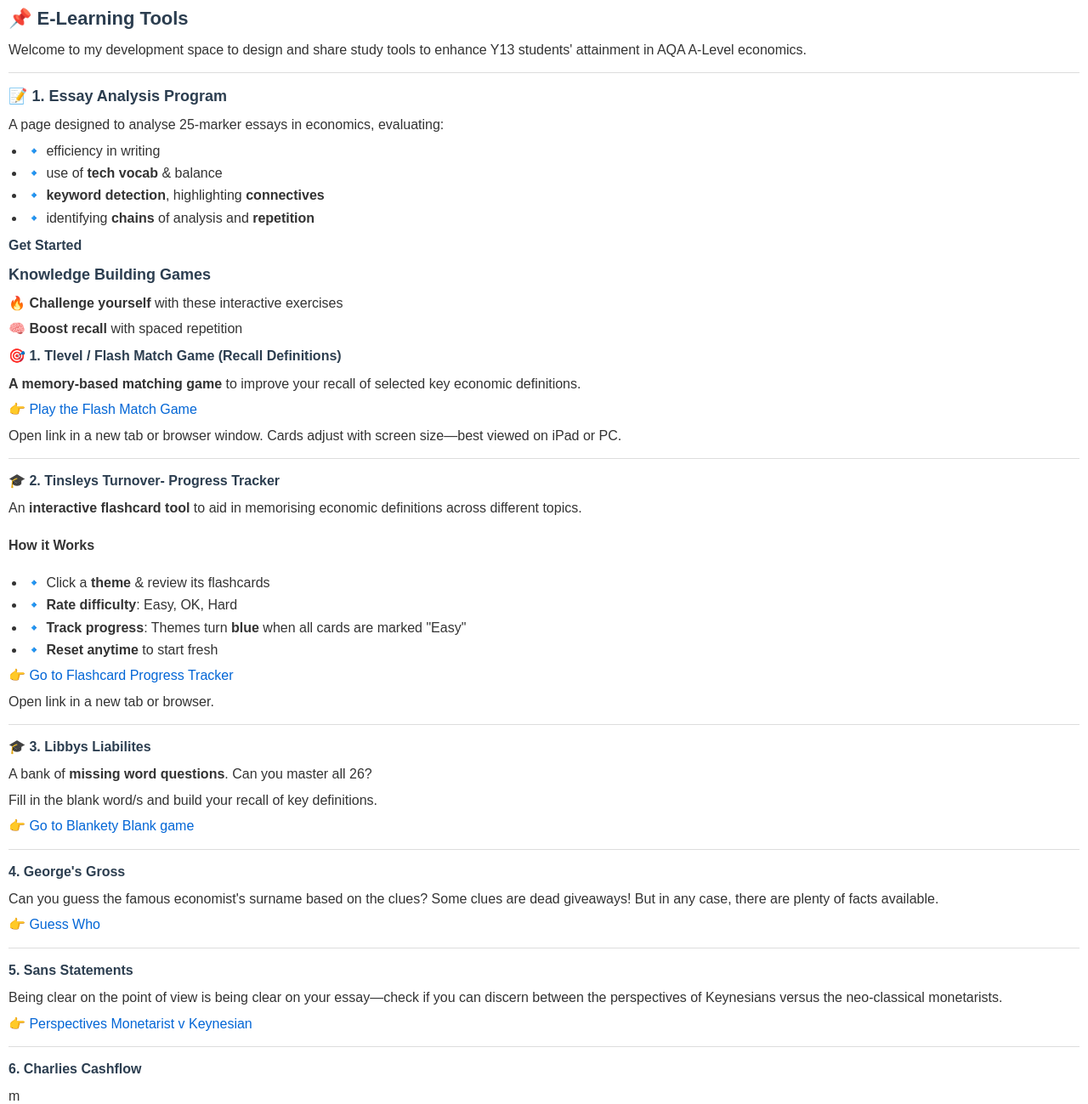
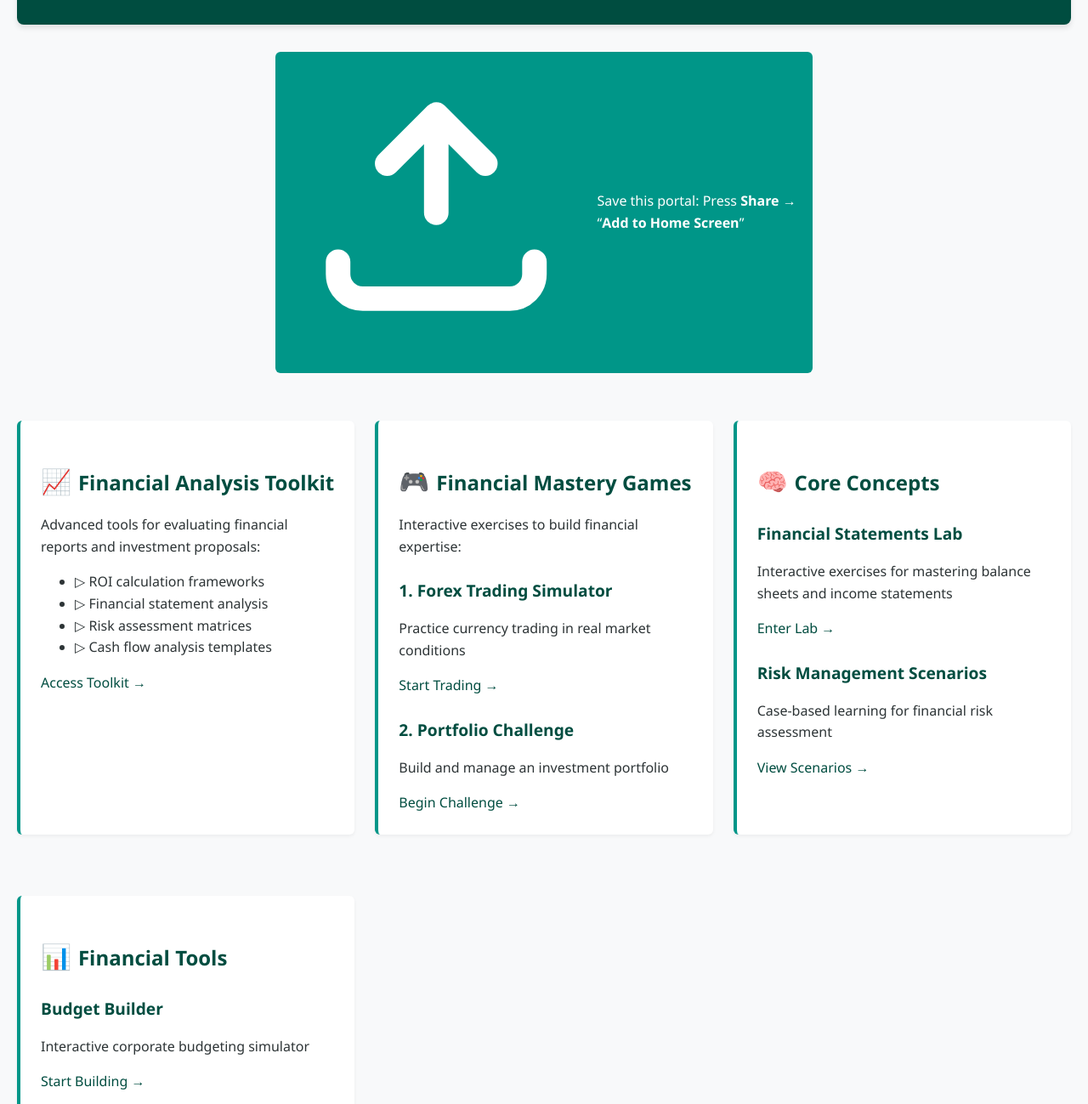
Before and after one commit to mathemountai/TLevel, a plain HTML site: page Index.html in a window 1280 px wide. Shown: the part 167-1466 px from the top of the page at 85% size. Drawn offline with Linux system fonts and the light colour scheme.

Commit message:
Update Index.html

```diff
--- a/Index.html
+++ b/Index.html
@@ -3,226 +3,189 @@
 <head>
   <meta charset="UTF-8">
   <meta name="viewport" content="width=device-width, initial-scale=1.0">
-  <title>EconMrLong</title>
+  <title>TLevel Finance | Financial Education Tools</title>
   <link rel="manifest" href="./manifest.json">
-  <!-- Apple Touch Icons -->
-  <link rel="apple-touch-icon" href="/EconMrLong/Icons/icon-192x192.png">
-  <link rel="apple-touch-icon" sizes="192x192" href="/EconMrLong/Icons/icon-192x192.png">
-  <link rel="apple-touch-icon" sizes="512x512" href="/EconMrLong/Icons/icon-512x512.png">
-  <link rel="apple-touch-icon" sizes="180x180" href="/EconMrLong/Icons/icon-192x192.png">
+  <!-- Icon links (update paths as needed) -->
+  <link rel="apple-touch-icon" href="/TLevelFinance/Icons/icon-192x192.png">
+  <link rel="icon" type="image/png" href="icon-192x192.png">
 
-  <!-- Splash Screen Meta Tags -->
-  <meta name="apple-mobile-web-app-capable" content="yes"> <!-- Deprecated but still required for iOS -->
-  <meta name="mobile-web-app-capable" content="yes"> <!-- Correct version for Android -->
-  <meta name="apple-mobile-web-app-status-bar-style" content="black-translucent">
-  <meta name="apple-mobile-web-app-title" content="EconMrLong">
+  <style>
+    /* ===== Financial Theme Styles ===== */
+    :root {
+      --primary-color: #004d40;  /* Dark teal */
+      --secondary-color: #009688;  /* Teal */
+      --accent-color: #4CAF50;  /* Green */
+      --background-light: #f8f9fa;
+    }
 
+    body {
+      font-family: 'Segoe UI', system-ui, sans-serif;
+      line-height: 1.6;
+      margin: 0;
+      padding: 20px;
+      background-color: var(--background-light);
+      color: #2d3436;
+    }
 
-  <!-- Add icons for iOS home screen -->
-  <link rel="apple-touch-icon" sizes="192x192" href="./Image/icon-192x192.png">
-  <link rel="apple-touch-icon" sizes="512x512" href="./Image/icon-512x512.png">
-  <style>
-    /* General Styles */
-    body {
-      font-family: Arial, sans-serif;
-      line-height: 1.4;
-      margin: 10px;
-      color: #333;
+    header {
+      background: var(--primary-color);
+      color: white;
+      padding: 1.5rem;
+      border-radius: 8px;
+      margin-bottom: 2rem;
+      box-shadow: 0 4px 6px rgba(0,0,0,0.1);
     }
+
+    .logo {
+      width: 40px;
+      height: 40px;
+      margin-right: 15px;
+      vertical-align: middle;
+    }
+
     h1, h2, h3 {
-      color: #2c3e50;
-      margin: 10px 0;
+      color: var(--primary-color);
+      margin: 1.5rem 0 1rem;
     }
-    h1 {
-      font-size: 22px;
+
+    h1 { font-size: 2rem; border-bottom: 2px solid var(--secondary-color); padding-bottom: 0.5rem; }
+    h2 { font-size: 1.5rem; }
+    h3 { font-size: 1.2rem; }
+
+    .finance-card {
+      background: white;
+      border-left: 4px solid var(--secondary-color);
+      padding: 1.5rem;
+      margin: 1.5rem 0;
+      border-radius: 6px;
+      box-shadow: 0 2px 4px rgba(0,0,0,0.05);
+      transition: transform 0.2s;
     }
-    h2 {
-      font-size: 18px;
+
+    .finance-card:hover {
+      transform: translateY(-2px);
     }
-    h3 {
-      font-size: 16px;
+
+    .news-flash {
+      background: var(--secondary-color);
+      color: white;
+      padding: 1rem;
+      border-radius: 6px;
+      display: flex;
+      align-items: center;
+      gap: 1rem;
+      margin: 2rem auto;
+      max-width: 600px;
     }
-    p {
-      margin: 8px 0;
+
+    .module-grid {
+      display: grid;
+      grid-template-columns: repeat(auto-fit, minmax(300px, 1fr));
+      gap: 1.5rem;
+      margin: 2rem 0;
     }
+
     a {
-      color: #0366d6;
+      color: var(--primary-color);
+      font-weight: 500;
       text-decoration: none;
+      border-bottom: 2px solid transparent;
+      transition: all 0.2s;
     }
+
     a:hover {
-      text-decoration: underline;
+      color: var(--secondary-color);
+      border-bottom-color: currentColor;
     }
-    ul, ol {
-      margin: 8px 0;
-      padding-left: 20px;
-    }
+
     hr {
       border: 0;
       height: 1px;
-      background: #ddd;
-      margin: 15px 0;
+      background: linear-gradient(to right, transparent, var(--secondary-color), transparent));
+      margin: 2rem 0;
     }
 
-    /* Header Styles */
-    header {
-      display: flex;
-      align-items: center;
-      padding: 8px;
-      background-color: #f8f9fa;
-      border-bottom: 1px solid #ddd;
-      margin-bottom: 10px;
-    }
-    .logo {
-      width: 30px; /* Smaller logo for mobile */
-      height: 30px;
-      margin-right: 8px; /* Reduced spacing */
-    }
-
-    /* Compact List Styles */
-    ul li, ol li {
-      margin: 4px 0; /* Tighter list item spacing */
-    }
-
-    /* Links with Icons */
-    .link-icon {
-      display: inline-block;
-      margin-right: 5px;
+    /* ===== Financial Icons ===== */
+    .icon {
+      font-size: 1.2em;
+      margin-right: 0.5rem;
     }
   </style>
 </head>
 
-  <title>News Flash Box</title>
-  <style>
-    .news-flash {
-      background-color: #87CEEB;
-      border: 1px solid #fcd34d;
-      padding: 15px 20px;
-      border-radius: 8px;
-      font-family: sans-serif;
-      display: flex;
-      align-items: center;
-      gap: 12px;
-      max-width: 500px;
-      margin: 20px auto;
-      box-shadow: 0 4px 6px rgba(0, 0, 0, 0.1);
-    }
-
-    .share-icon {
-      width: 24px;
-      height: 24px;
-      flex-shrink: 0;
-    }
-
-    .news-text {
-      font-size: 16px;
-      color: #ffffff;
-    }
-  </style>
-</head>
 <body>
+  <header>
+    <img src="icon-192x192.png" alt="TLevel Finance Logo" class="logo">
+    <h1>TLevel Finance</h1>
+  </header>
 
   <div class="news-flash">
-    <!-- Share Icon: arrow coming out of a box (SVG) -->
     <svg class="share-icon" xmlns="http://www.w3.org/2000/svg" fill="none" viewBox="0 0 24 24" stroke="currentColor">
       <path stroke-linecap="round" stroke-linejoin="round" stroke-width="2"
         d="M4 16v1a2 2 0 002 2h12a2 2 0 002-2v-1M12 12V4m0 0l-4 4m4-4l4 4" />
     </svg>
-
     <div class="news-text">
-      Press <strong>Share</strong> and select “<strong>Save to your device home screen</strong>”
+      Save this portal: Press <strong>Share</strong> → “<strong>Add to Home Screen</strong>”
     </div>
   </div>
 
-</body>
+  <main class="module-grid">
+    <!-- Financial Analysis Program -->
+    <div class="finance-card">
+      <h2><span class="icon">📈</span>Financial Analysis Toolkit</h2>
+      <p>Advanced tools for evaluating financial reports and investment proposals:</p>
+      <ul>
+        <li>▷ ROI calculation frameworks</li>
+        <li>▷ Financial statement analysis</li>
+        <li>▷ Risk assessment matrices</li>
+        <li>▷ Cash flow analysis templates</li>
+      </ul>
+      <a href="financial-analysis.html">Access Toolkit →</a>
+    </div>
 
+    <!-- Financial Literacy Games -->
+    <div class="finance-card">
+      <h2><span class="icon">🎮</span>Financial Mastery Games</h2>
+      <p>Interactive exercises to build financial expertise:</p>
+      <h3>1. Forex Trading Simulator</h3>
+      <p>Practice currency trading in real market conditions</p>
+      <a href="forex-simulator.html">Start Trading →</a>
 
+      <h3>2. Portfolio Challenge</h3>
+      <p>Build and manage an investment portfolio</p>
+      <a href="portfolio-challenge.html">Begin Challenge →</a>
+    </div>
 
-<body>
-  <header>
-    <!-- Add the logo -->
-    <img src="icon-192x192.png" alt="EconMrLong Logo" class="logo">
-    <!-- Add the title -->
-    <h1>EconMrLong</h1>
-  </header>
+    <!-- Financial Concepts -->
+    <div class="finance-card">
+      <h2><span class="icon">🧠</span>Core Concepts</h2>
+      <h3>Financial Statements Lab</h3>
+      <p>Interactive exercises for mastering balance sheets and income statements</p>
+      <a href="financial-statements.html">Enter Lab →</a>
 
-  <h1>📌 E-Learning Tools</h1>
-  <p>Welcome to my development space to design and share study tools to enhance Y13 students' attainment in AQA A-Level economics.</p>
-  <hr>
+      <h3>Risk Management Scenarios</h3>
+      <p>Case-based learning for financial risk assessment</p>
+      <a href="risk-management.html">View Scenarios →</a>
+    </div>
 
-  <h2>📝 1. Essay Analysis Program</h2>
-  <p>A page designed to analyse 25-marker essays in economics, evaluating:</p>
-  <ul>
-    <li>🔹 efficiency in writing</li>
-    <li>🔹 use of <strong>tech vocab</strong> & balance</li>
-    <li>🔹 <strong>keyword detection</strong>, highlighting <strong>connectives</strong></li>
-    <li>🔹 identifying <strong>chains</strong> of analysis and <strong>repetition</strong></li>
-  </ul>
+    <!-- Additional Financial Modules -->
+    <div class="finance-card">
+      <h2><span class="icon">📊</span>Financial Tools</h2>
+      <h3>Budget Builder</h3>
+      <p>Interactive corporate budgeting simulator</p>
+      <a href="budget-builder.html">Start Building →</a>
 
-  <h3>Get Started</h3>
-
-  <h2>Knowledge Building Games</h2>
-  <p>🔥 <strong>Challenge yourself</strong> with these interactive exercises</p>
-  <p>🧠 <strong>Boost recall</strong> with spaced repetition</p>
-
-  <h3>🎯 1. Tlevel / Flash Match Game (Recall Definitions)</h3>
-  <p><strong>A memory-based matching game</strong> to improve your recall of selected key economic definitions.</p>
-  <p>👉 <a href="tlevelfkadhcards.html">Play the Flash Match Game</a></p>
-  <p>Open link in a new tab or browser window. Cards adjust with screen size—best viewed on iPad or PC.</p>
-  <hr>
-
-  <h3>🎓 2. Tinsleys Turnover- Progress Tracker</h3>
-  <p>An <strong>interactive flashcard tool</strong> to aid in memorising economic definitions across different topics.</p>
-  <h4>How it Works</h4>
-  <ul>
-    <li>🔹 Click a <strong>theme</strong> & review its flashcards</li>
-    <li>🔹 <strong>Rate difficulty</strong>: Easy, OK, Hard</li>
-    <li>🔹 <strong>Track progress</strong>: Themes turn <strong>blue</strong> when all cards are marked "Easy"</li>
-    <li>🔹 <strong>Reset anytime</strong> to start fresh</li>
-  </ul>
-  <p>👉 <a href="Flashcardprogress8.html">Go to Flashcard Progress Tracker</a></p>
-  <p>Open link in a new tab or browser.</p>
-  <hr>
-
-  <h3>🎓 3. Libbys Liabilites</h3
-  <p>A bank of <strong>missing word questions</strong>. Can you master all 26?</p>
-  <p>Fill in the blank word/s and build your recall of key definitions.</p>
-  <p>👉 <a href="blanketyblank2.html">Go to Blankety Blank game</a></p>
-  <hr>
-
-  <h3> 4. George's Gross </h3>
-  <p>Can you guess the famous economist's surname based on the clues? Some clues are dead giveaways! But in any case, there are plenty of facts available.</p>
-  <p>👉 <a href="Guesswho/guesswho.html">Guess Who</a></p>
-  <hr>
-
-  <h3>5. Sans Statements</h3>
-  <p>Being clear on the point of view is being clear on your essay—check if you can discern between the perspectives of Keynesians versus the neo-classical monetarists.</p>
-  <p>👉 <a href="perspectives302.html">Perspectives Monetarist v Keynesian</a></p>
-  <hr>
-
-  <h3>6.  Charlies Cashflow</h3>m
-  <p>A bit of fun:</p>
-  <p>👉 <a href="keynesvhayak112.html">Manage the Macroeconomy by choosing appropriate policy</a></p>
-  <p>Keynes v Hayek: Can you achieve a stable economy and score AD & AS at equilibrium above 150? Good luck!</p>
-  <hr>
-
-  <h3>7. Arrys Assets </h3>
-  <p>A bank of <strong>paragraphs for you to select the correct terms for. Simply click each term in the correct order</strong>. Can you master all themes?</p>
-  <p>Identify the right order of terms and build your writing.</p>
-  <p>👉 <a href="paragraphpotholes10.html">Go to the exercises</a></p>
-  <hr>
-
-
-
+      <h3>Market Analysis</h3>
+      <p>Real-world financial market case studies</p>
+      <a href="market-analysis.html">Analyze Markets →</a>
+    </div>
+  </main>
 
   <script>
     if ('serviceWorker' in navigator) {
-      navigator.serviceWorker.register('/EconMrLong/service-worker.js')
-        .then(() => {
-          console.log('Service Worker registered successfully.');
-        })
-        .catch((error) => {
-          console.error('Service Worker registration failed:', error);
-        });
+      navigator.serviceWorker.register('/TLevelFinance/service-worker.js')
+        .then(() => console.log('Service Worker registered'))
+        .catch(err => console.error('SW registration failed:', err));
     }
   </script>
 </body>
```
